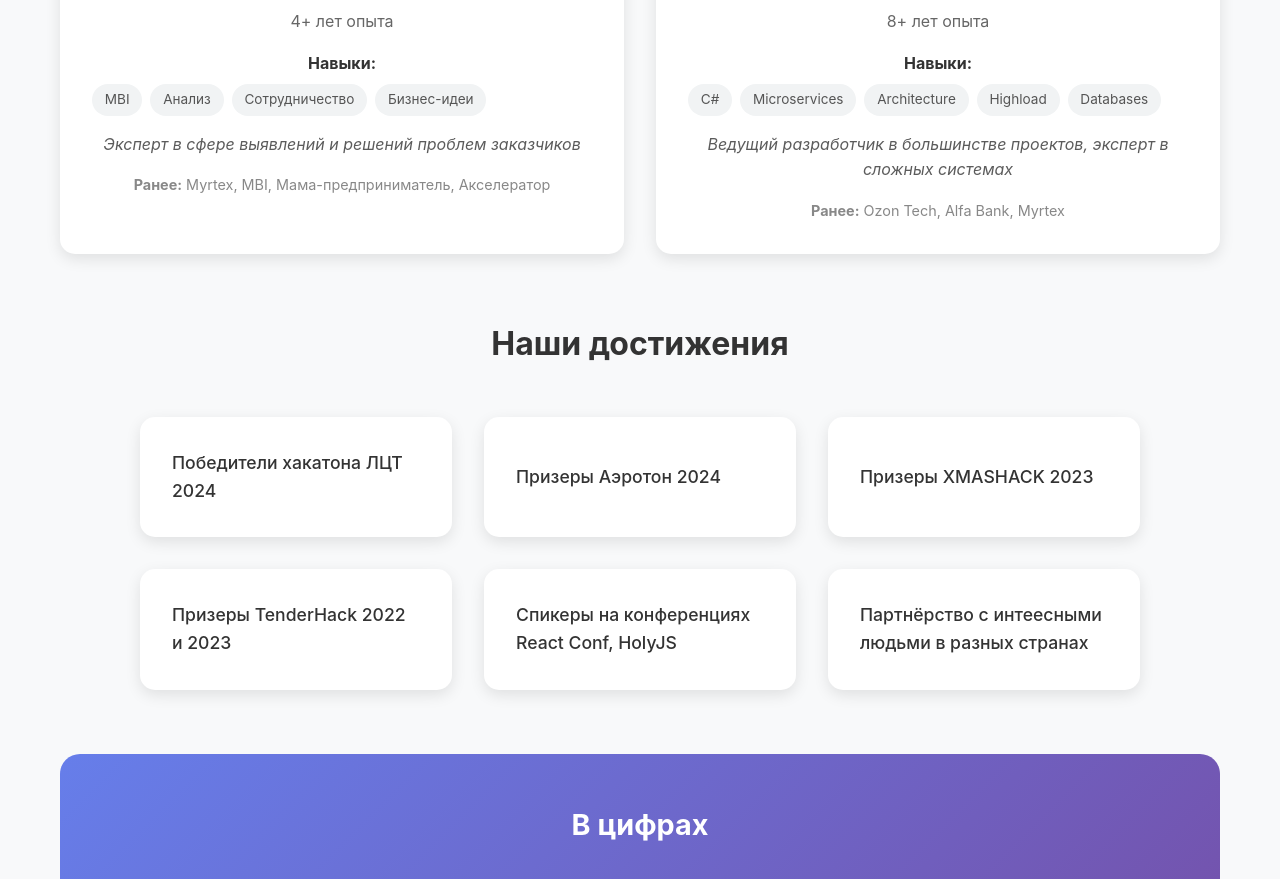
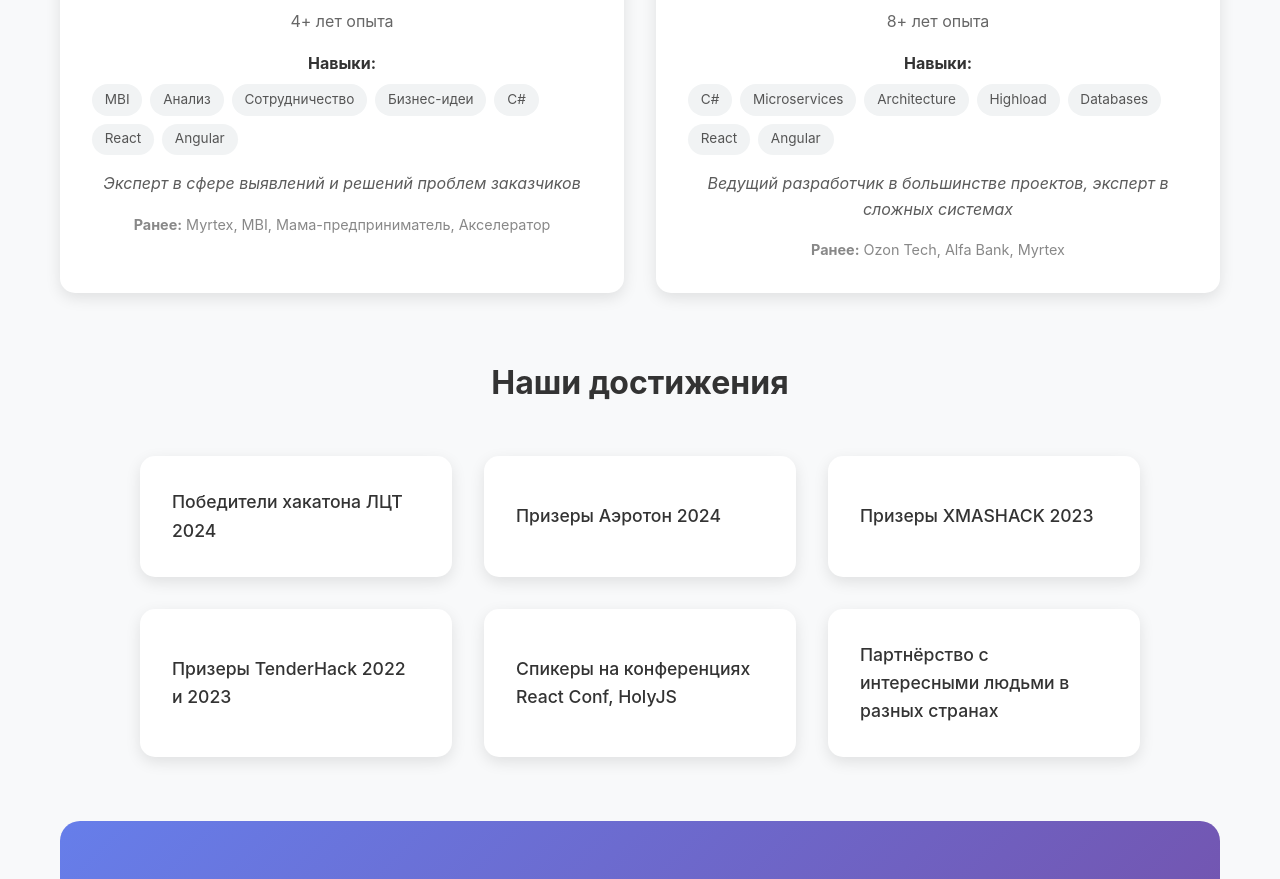
Before and after one commit to Nikolay961996/mg-visit-card, a React (Vite) app: page / in a window 1280 px wide. Shown: the part 4564-5443 px from the top of the page. Built offline with nearby package versions, Linux system fonts and the light colour scheme.

Commit message:
wrong world

```diff
--- a/src/components/Team.jsx
+++ b/src/components/Team.jsx
@@ -11,7 +11,7 @@ const Team = () => {
             name: "Иванова Екатерина",
             role: "Team Lead / Developer",
             experience: "4+ лет опыта",
-            skills: ["MBI", "Анализ", "Сотрудничество", "Бизнес-идеи"],
+            skills: ["MBI", "Анализ", "Сотрудничество", "Бизнес-идеи", "C#", "React", "Angular"],
             achievements: "Эксперт в сфере выявлений и решений проблем заказчиков",
             previous: "Myrtex, MBI, Мама-предприниматель, Акселератор"
         },
@@ -20,7 +20,7 @@ const Team = () => {
             name: "Иванов Николай",
             role: "Tech Lead / Senior FullStack Developer",
             experience: "8+ лет опыта",
-            skills: ["C#", "Microservices", "Architecture", "Highload", "Databases"],
+            skills: ["C#", "Microservices", "Architecture", "Highload", "Databases", "React", "Angular"],
             achievements: "Ведущий разработчик в большинстве проектов, эксперт в сложных системах",
             previous: "Ozon Tech, Alfa Bank, Myrtex"
         },
@@ -43,7 +43,7 @@ const Team = () => {
             text: "Спикеры на конференциях React Conf, HolyJS"
         },
         {
-            text: "Партнёрство с интеесными людьми в разных странах"
+            text: "Партнёрство с интересными людьми в разных странах"
         }
     ]
 
```
